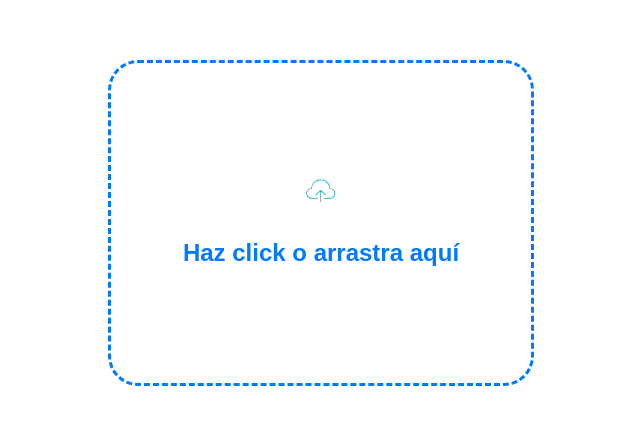
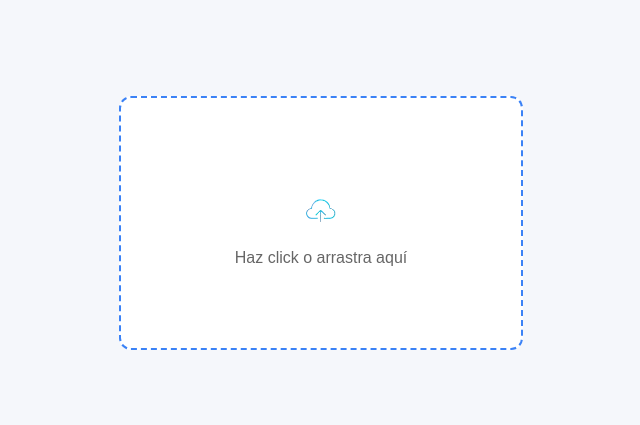
Before and after one commit to franleonecocconi/SmartFile, a website: page public/index.html in a window 1280 px wide. Shown: the part 177-602 px from the top of the page, without its empty margins (319-959 px from the left). Drawn offline with nearby package versions, Linux system fonts and the light colour scheme.

Commit message:
PRO SMART

```diff
--- a/public/index.html
+++ b/public/index.html
@@ -1,26 +1,60 @@
 <!DOCTYPE html>
 <html lang="es">
 <head>
-    <meta charset="UTF-8">
-    <meta name="viewport" content="width=device-width, initial-scale=1.0">
-    <title>SmartFile</title>
+<meta charset="UTF-8">
+<title>SmartFile</title>
 
-    <link rel="stylesheet" href="style.css">
+<style>
+body{
+    margin:0;
+    font-family:Arial;
+    background:#f5f7fb;
+    display:flex;
+    justify-content:center;
+    align-items:center;
+    height:100vh;
+}
+
+#uploadBox{
+    width:400px;
+    height:250px;
+    background:white;
+    border:2px dashed #3b82f6;
+    border-radius:12px;
+    display:flex;
+    flex-direction:column;
+    justify-content:center;
+    align-items:center;
+    cursor:pointer;
+    transition:0.2s;
+}
+
+#uploadBox:hover{
+    transform:scale(1.02);
+}
+
+#uploadBox img{
+    width:60px;
+    margin-bottom:10px;
+}
+
+#uploadBox p{
+    color:#666;
+    margin:0;
+}
+</style>
 </head>
+
 <body>
 
-    <div id="uploadBox">
+<div id="uploadBox">
+    <img src="assets/upload.png" alt="upload">
+    <p>Haz click o arrastra aquí</p>
+</div>
 
-        <img src="assets/upload.png">
+<input type="file" id="fileInput" multiple hidden>
 
-        <h2>
-            Haz click o arrastra aquí
-        </h2>
-
-    </div>
-
-    <script src="/socket.io/socket.io.js"></script>
-    <script src="app.js"></script>
+<script src="app.js"></script>
 
 </body>
 </html>
```
